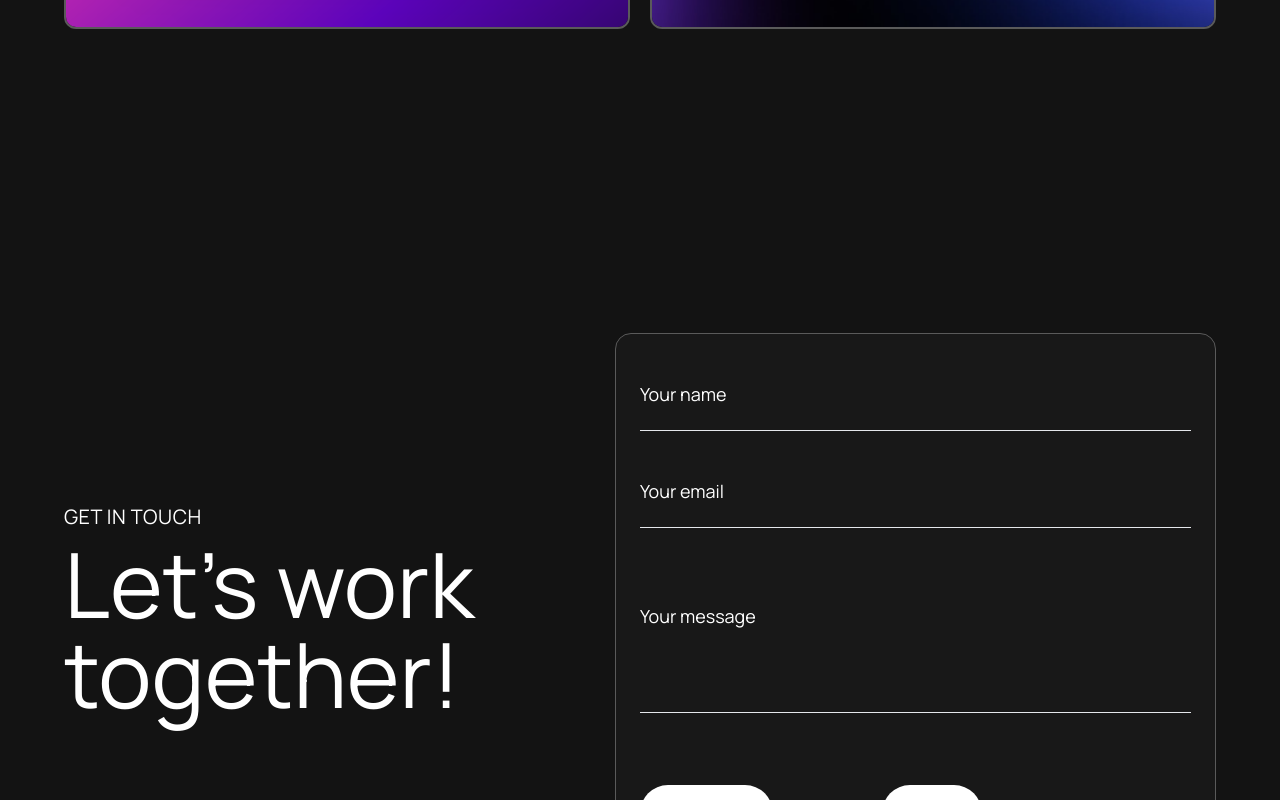
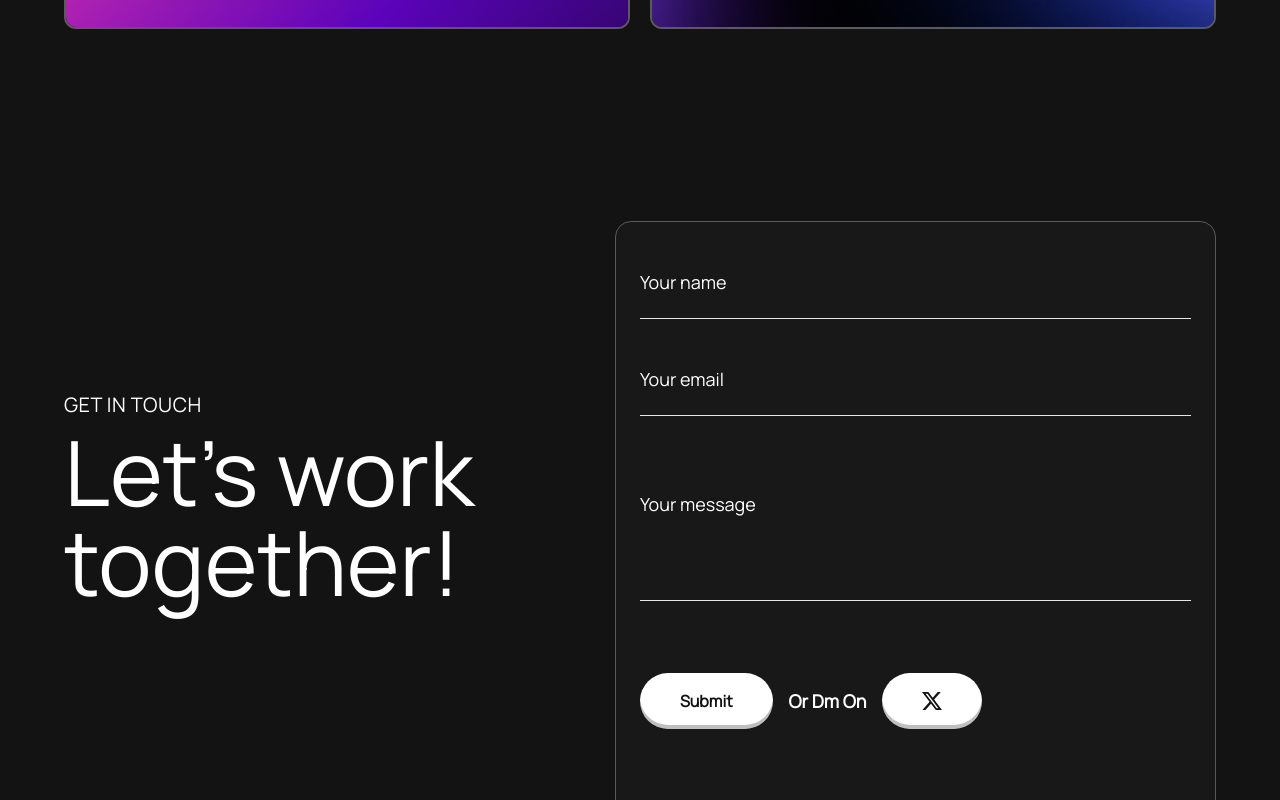
Before and after one commit to vedantnaik1008/Nextportfolio, a Next.js app: page / in a window 1280 px wide. Shown: the part 3620-4420 px from the top of the page. Built offline with nearby package versions, Linux system fonts and the light colour scheme.

Commit message:
fixed spacing issue in contact component

```diff
--- a/Components/Contact.tsx
+++ b/Components/Contact.tsx
@@ -17,7 +17,7 @@ const Contact = () => {
     } = useForm();
 
     return (
-        <section className='py-16 mt-28 lg:section' id='contact'>
+        <section className='py-24 lg:section' id='contact'>
             <div className='w-[90%] mx-auto'>
                 <div className='flex flex-col lg:flex-row'>
                     <motion.div
```
